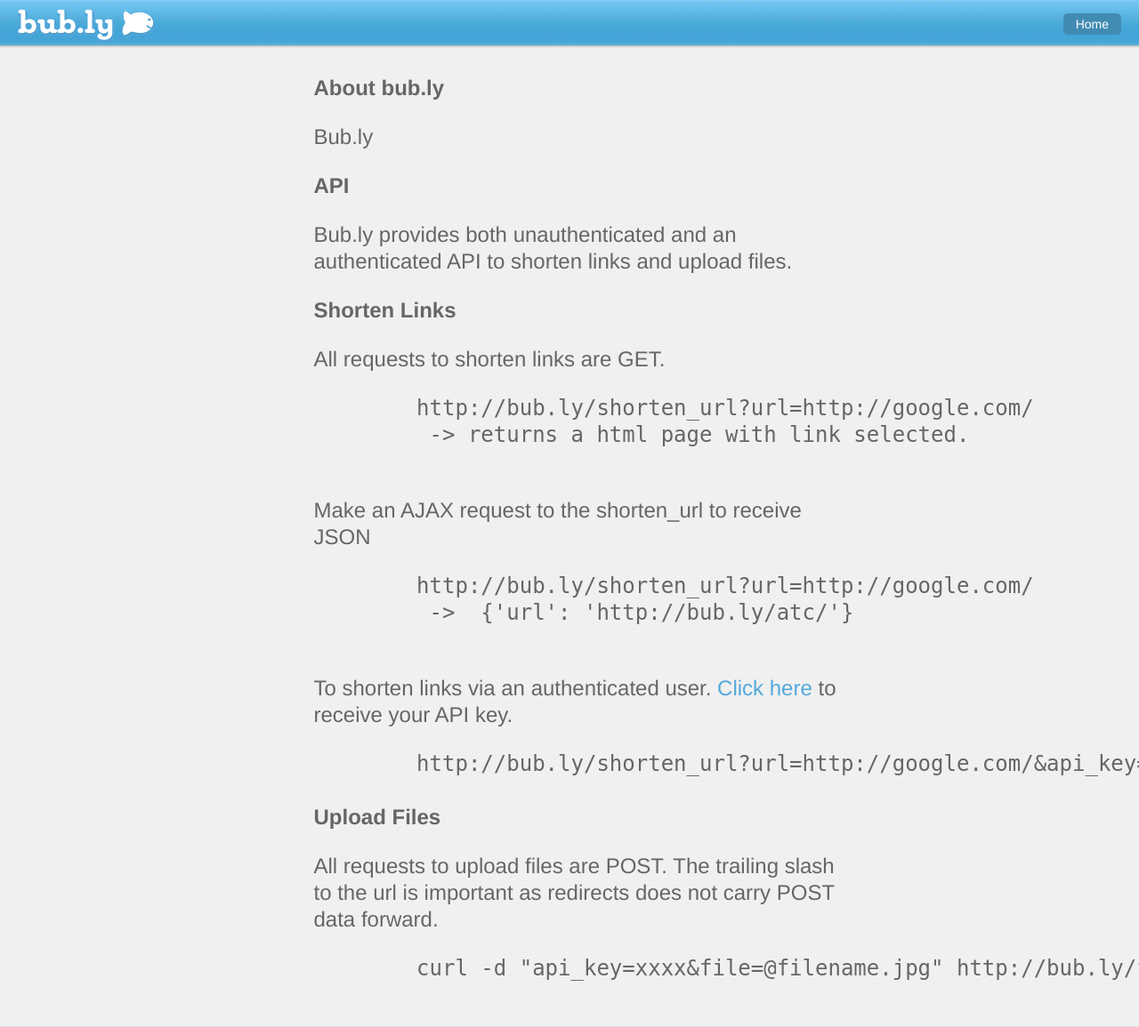
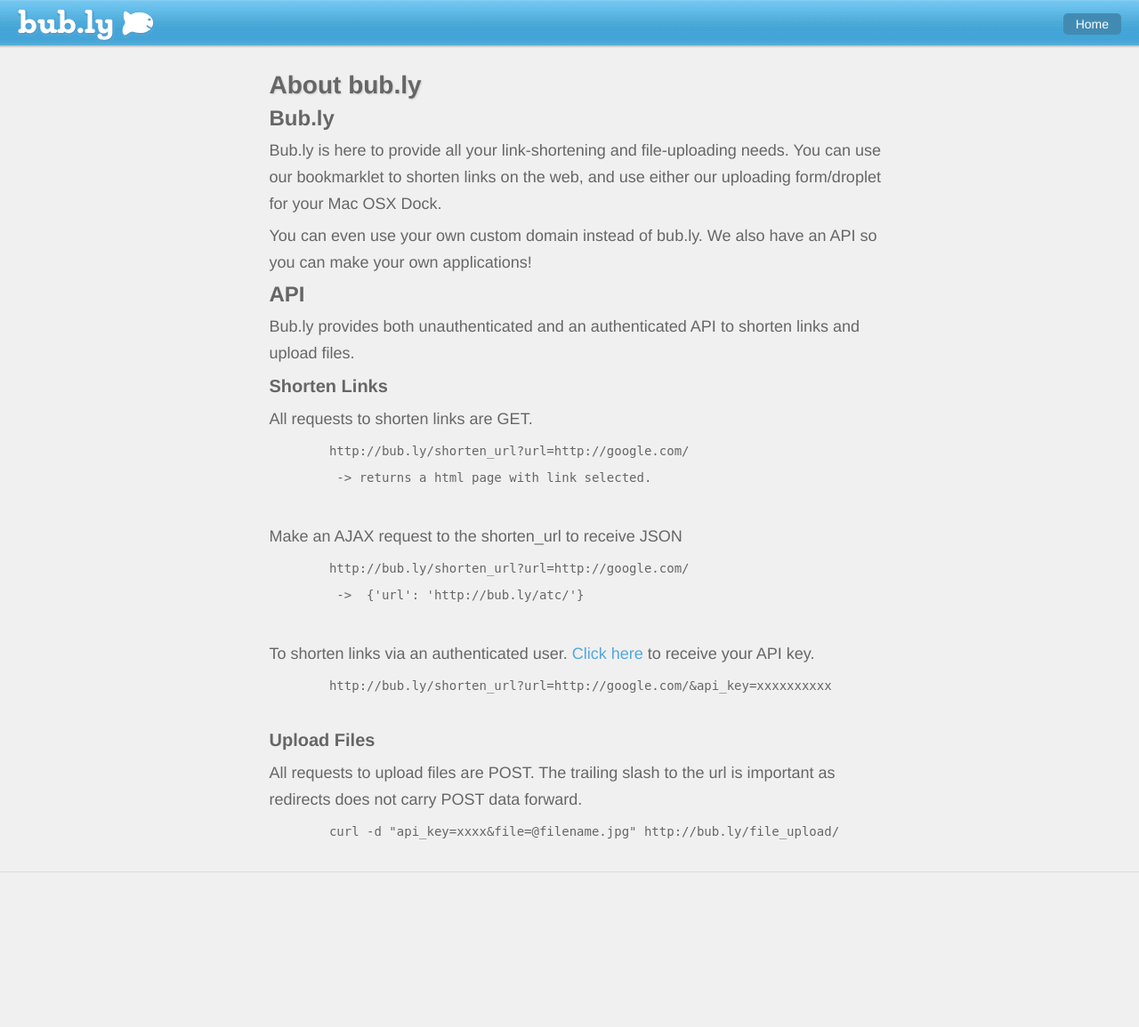
Before and after one commit to misstricky/Bub.ly, a Django app: template templates/about.html in a window 1280 px wide. Shown: the whole page at 89% size. After the commit the page ends 981 px from the top, so only its background shows below. Run offline with Django 3.2, Linux system fonts and the light colour scheme; the template is opened without the code that fills it, so the values that code supplies are empty; some libraries are stand-ins or nearby versions.

Commit message:
editing the about page

```diff
--- a/static/css/base.css
+++ b/static/css/base.css
@@ -322,6 +322,43 @@ a:hover{
     text-align:center;
 }
 
+
+/* ---------- Main About Styles ---------- */
+
+.about{
+    width:700px;
+    font-size:18px;
+    margin:0 auto;
+}
+
+.about p{
+    margin:6px 0;
+}
+
+.about h3{
+    font-size:28px;
+    line-height:34px;
+    text-shadow: #ccc 1px 1px 2px;
+    margin-bottom:5px;
+}
+
+
+.about h4{
+    font-size:24px;
+    line-height:30px;
+    margin-bottom:5px;
+}
+
+.about h6{
+    font-size:20px;
+    line-height:32px;
+    margin-bottom:5px;
+}
+
+.about pre{
+    font-size:14px;
+}
+
 /* ---------- Login Styles ---------- */
 
 .login{
--- a/templates/about.html
+++ b/templates/about.html
@@ -12,17 +12,20 @@
 		<div class="main-menu">
 		  <a href="/">Home</a>
 		  {% if request.session.user_id %}
+				<a href="/_settings/">Settings</a>
 			  <a href="/_logout/">Logout</a>
 			{% endif %}
 		</div>{# end-main-menu #}
 	</div>{# main top #}
 
 	<div id="inter-main">
-		<div class="settings">
+		<div class="about">
       <h3>About bub.ly</h3>
-      <p>Bub.ly</p>
 
-      <h5>API</h5>
+		<h4>Bub.ly</h4>
+      <p>Bub.ly is here to provide all your link-shortening and file-uploading needs. You can use our bookmarklet to shorten links on the web, and use either our uploading form/droplet for your Mac OSX Dock.</p>
+	<p>You can even use your own custom domain instead of bub.ly. We also have an API so you can make your own applications!</p>
+      <h4>API</h4>
       <p>Bub.ly provides both unauthenticated and an authenticated API to
          shorten links and upload files.</p>
 
```
